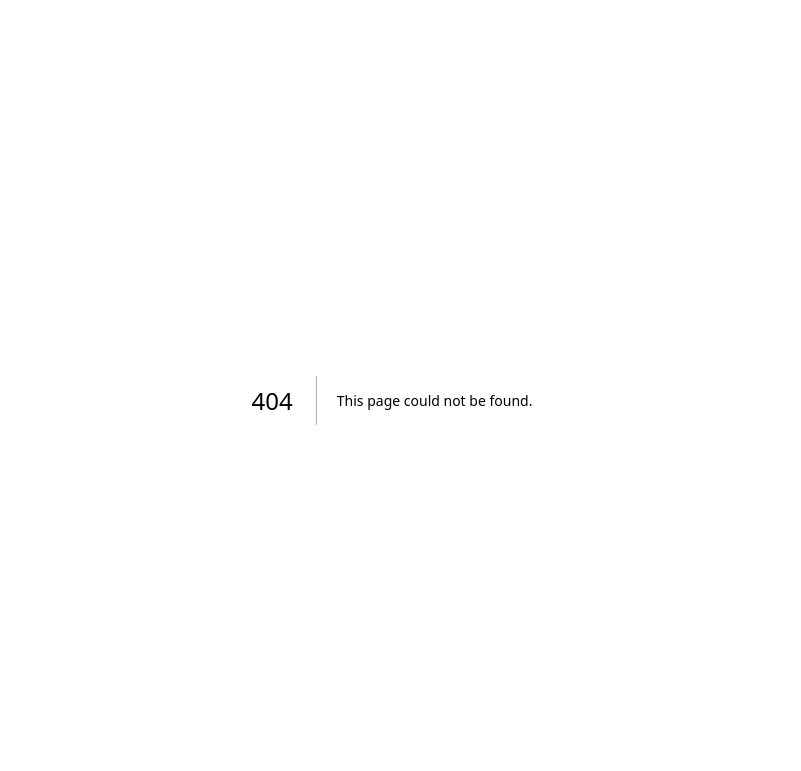
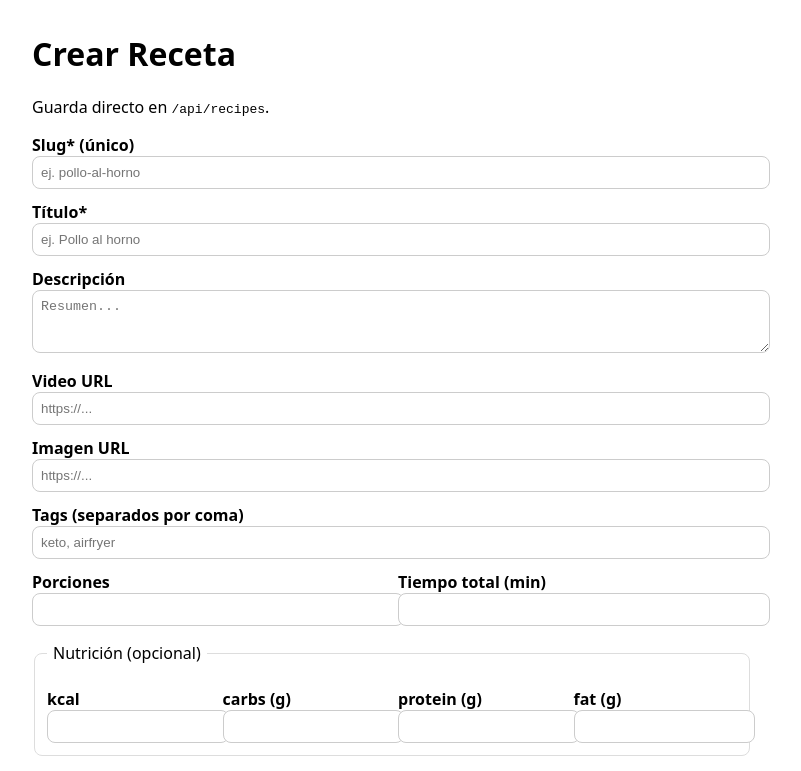
Before and after one commit to wmsbussines787/recetas-app, a Next.js app: page /new in a window 1280 px wide. Before the commit this address had no page. Shown: the top 771 px of the page, without its empty margins (248-1049 px from the left). Built offline with nearby package versions, Linux system fonts and the light colour scheme.

Commit message:
feat: página /new para crear recetas

```diff
--- /dev/null
+++ b/pages/new.tsx
@@ -0,0 +1,153 @@
+import { useState } from "react";
+
+export default function NewRecipe() {
+  const [loading, setLoading] = useState(false);
+  const [msg, setMsg] = useState<string | null>(null);
+  const [err, setErr] = useState<string | null>(null);
+
+  async function onSubmit(e: React.FormEvent<HTMLFormElement>) {
+    e.preventDefault();
+    setLoading(true); setMsg(null); setErr(null);
+
+    const fd = new FormData(e.currentTarget);
+    const slug = String(fd.get("slug") || "").trim();
+    const title = String(fd.get("title") || "").trim();
+
+    if (!slug || !title) {
+      setErr("slug y title son requeridos");
+      setLoading(false);
+      return;
+    }
+
+    // Parseos simples
+    const tags = String(fd.get("tags") || "")
+      .split(",")
+      .map(s => s.trim())
+      .filter(Boolean);
+
+    const ingredients = String(fd.get("ingredients") || "")
+      .split("\n")
+      .map(s => s.trim())
+      .filter(Boolean);
+
+    const steps = String(fd.get("steps") || "")
+      .split("\n")
+      .map(s => s.trim())
+      .filter(Boolean);
+
+    const servings = Number(fd.get("servings") || "") || undefined;
+    const time_total = Number(fd.get("time_total") || "") || undefined;
+
+    const kcal = fd.get("kcal"); const carbs = fd.get("carbs");
+    const protein = fd.get("protein"); const fat = fd.get("fat");
+    const nutrition =
+      kcal || carbs || protein || fat
+        ? {
+            ...(kcal ? { kcal: Number(kcal) || 0 } : {}),
+            ...(carbs ? { carbs: Number(carbs) || 0 } : {}),
+            ...(protein ? { protein: Number(protein) || 0 } : {}),
+            ...(fat ? { fat: Number(fat) || 0 } : {}),
+          }
+        : undefined;
+
+    const body = {
+      slug,
+      title,
+      description: String(fd.get("description") || "") || undefined,
+      video_url: String(fd.get("video_url") || "") || undefined,
+      image_url: String(fd.get("image_url") || "") || undefined,
+      tags: tags.length ? tags : undefined,
+      servings,
+      time_total,
+      nutrition,
+      ingredients: ingredients.length ? ingredients : undefined,
+      steps: steps.length ? steps : undefined
+    };
+
+    try {
+      const res = await fetch("/api/recipes", {
+        method: "POST",
+        headers: { "Content-Type": "application/json" },
+        body: JSON.stringify(body),
+      });
+      const data = await res.json();
+      if (!res.ok) throw new Error(data?.error || "Error creando receta");
+      setMsg(`¡Receta creada! slug: ${data.slug || slug}`);
+      (e.target as HTMLFormElement).reset();
+    } catch (e:any) {
+      setErr(e.message || "Error creando receta");
+    } finally {
+      setLoading(false);
+    }
+  }
+
+  const S: React.CSSProperties = { maxWidth: 720, margin: "32px auto", fontFamily: "system-ui" };
+  const L: React.CSSProperties = { display: "block", fontWeight: 600, marginTop: 12 };
+  const I: React.CSSProperties = { width: "100%", padding: 8, border: "1px solid #ccc", borderRadius: 8 };
+  const TA = I;
+
+  return (
+    <main style={S}>
+      <h1>Crear Receta</h1>
+      <p>Guarda directo en <code>/api/recipes</code>.</p>
+
+      {msg && <div style={{background:"#e6ffed",border:"1px solid #b7eb8f",padding:12,borderRadius:8,margin:"12px 0"}}>{msg}</div>}
+      {err && <div style={{background:"#fff2f0",border:"1px solid #ffccc7",padding:12,borderRadius:8,margin:"12px 0"}}>{err}</div>}
+
+      <form onSubmit={onSubmit}>
+        <label style={L}>Slug* (único)</label>
+        <input name="slug" placeholder="ej. pollo-al-horno" style={I} required />
+
+        <label style={L}>Título*</label>
+        <input name="title" placeholder="ej. Pollo al horno" style={I} required />
+
+        <label style={L}>Descripción</label>
+        <textarea name="description" rows={3} placeholder="Resumen..." style={TA} />
+
+        <label style={L}>Video URL</label>
+        <input name="video_url" placeholder="https://..." style={I} />
+
+        <label style={L}>Imagen URL</label>
+        <input name="image_url" placeholder="https://..." style={I} />
+
+        <label style={L}>Tags (separados por coma)</label>
+        <input name="tags" placeholder="keto, airfryer" style={I} />
+
+        <div style={{display:"grid",gridTemplateColumns:"1fr 1fr",gap:12}}>
+          <div>
+            <label style={L}>Porciones</label>
+            <input name="servings" type="number" min="1" style={I} />
+          </div>
+          <div>
+            <label style={L}>Tiempo total (min)</label>
+            <input name="time_total" type="number" min="0" style={I} />
+          </div>
+        </div>
+
+        <fieldset style={{border:"1px solid #ddd",borderRadius:8,marginTop:16,padding:12}}>
+          <legend style={{padding:"0 6px"}}>Nutrición (opcional)</legend>
+          <div style={{display:"grid",gridTemplateColumns:"repeat(4,1fr)",gap:12}}>
+            <div><label style={L}>kcal</label><input name="kcal" type="number" min="0" style={I} /></div>
+            <div><label style={L}>carbs (g)</label><input name="carbs" type="number" min="0" style={I} /></div>
+            <div><label style={L}>protein (g)</label><input name="protein" type="number" min="0" style={I} /></div>
+            <div><label style={L}>fat (g)</label><input name="fat" type="number" min="0" style={I} /></div>
+          </div>
+        </fieldset>
+
+        <label style={L}>Ingredientes (uno por línea)</label>
+        <textarea name="ingredients" rows={5} placeholder={"1 pollo\n2 papas\nsal\npimienta"} style={TA} />
+
+        <label style={L}>Pasos (uno por línea)</label>
+        <textarea name="steps" rows={5} placeholder={"Precalentar horno a 180C\nSazonar\nHornear 45 min"} style={TA} />
+
+        <button type="submit" disabled={loading} style={{marginTop:16,padding:"10px 16px",borderRadius:8,border:"none",background:"#111",color:"#fff"}}>
+          {loading ? "Guardando..." : "Crear receta"}
+        </button>
+      </form>
+
+      <p style={{marginTop:16}}>
+        Ver lista en <a href="/api/recipes" target="_blank" rel="noreferrer">/api/recipes</a>
+      </p>
+    </main>
+  );
+}
```
